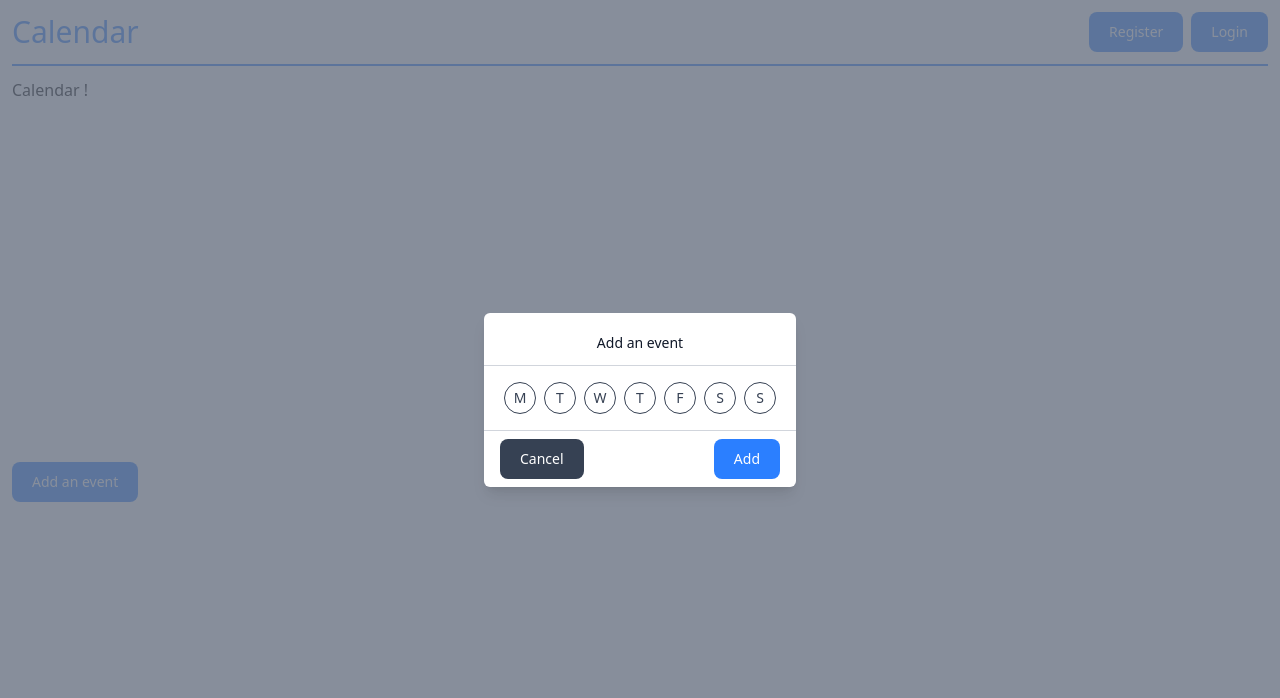
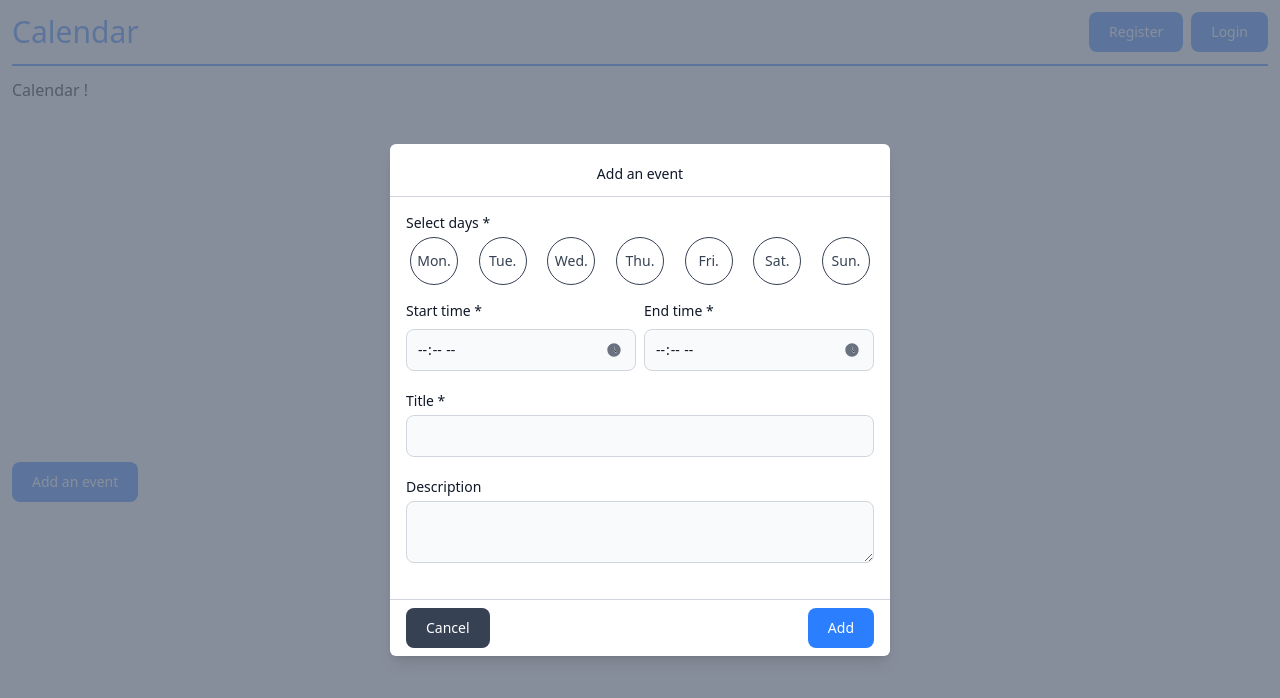
Before and after one commit to LucasHumbert/doctolibre-frontend, a Next.js app: page /calendar in a window 1280 px wide. Both pictures are taken after a click on the button "Add an event". Shown: the top 698 px of the page. Built offline with nearby package versions, Linux system fonts and the light colour scheme; no server answers.

Commit message:
add event form

```diff
--- a/src/app/(logged)/calendar/createEvent/create-event.tsx
+++ b/src/app/(logged)/calendar/createEvent/create-event.tsx
@@ -17,14 +17,79 @@ export default function CreateEvent() {
         {openModal && (<>
                 <div className='fixed top-0 left-0 w-full h-full bg-gray-500 opacity-80'></div>
                 <div className='fixed top-0 left-0 w-full h-full flex justify-center items-center'>
-                    <div className='max-w-[460px] bg-white shadow-lg py-2 rounded-md'>
+                    <div className='bg-white shadow-lg py-2 rounded-md'>
                         <h2 className='text-sm text-center font-medium text-gray-900 border-b border-gray-300 py-3 px-4 mb-4'>Add an event</h2>
-                        <div className='px-4 pb-4'>
-                            <div className='text-sm font-medium text-gray-700'>
-                                <SelectWeekday />
+                        <div className='px-4 pb-4 min-w-[500px] text-sm font-medium text-gray-700'>
+                            <SelectWeekday/>
+
+                            <div className='w-full mb-5 mt-4 flex justify-between items-center'>
+                                <div className='w-full mr-1'>
+                                    <label htmlFor="start_time"
+                                           className="block mb-2 text-sm font-medium text-gray-900"
+                                    >
+                                        Start time *
+                                    </label>
+                                    <div className="relative">
+                                        <div
+                                            className="absolute inset-y-0 end-0 top-0 flex items-center pe-3.5 pointer-events-none">
+                                            <svg className="w-4 h-4 text-gray-500" aria-hidden="true"
+                                                 xmlns="http://www.w3.org/2000/svg" fill="currentColor" viewBox="0 0 24 24">
+                                                <path fillRule="evenodd"
+                                                      d="M2 12C2 6.477 6.477 2 12 2s10 4.477 10 10-4.477 10-10 10S2 17.523 2 12Zm11-4a1 1 0 1 0-2 0v4a1 1 0 0 0 .293.707l3 3a1 1 0 0 0 1.414-1.414L13 11.586V8Z"
+                                                      clipRule="evenodd"/>
+                                            </svg>
+                                        </div>
+                                        <input type="time" id="start_time"
+                                               className="bg-gray-50 border leading-none border-gray-300 text-gray-900 text-sm rounded-lg focus:ring-blue-500 focus:border-blue-500 block w-full p-2.5"
+                                               required
+                                        />
+                                    </div>
+                                </div>
+
+                                <div className='w-full ml-1'>
+                                    <label htmlFor="end_time"
+                                           className="block mb-2 text-sm font-medium text-gray-900"
+                                    >
+                                        End time *
+                                    </label>
+                                    <div className="relative">
+                                        <div
+                                            className="absolute inset-y-0 end-0 top-0 flex items-center pe-3.5 pointer-events-none">
+                                            <svg className="w-4 h-4 text-gray-500" aria-hidden="true"
+                                                 xmlns="http://www.w3.org/2000/svg" fill="currentColor" viewBox="0 0 24 24">
+                                                <path fillRule="evenodd"
+                                                      d="M2 12C2 6.477 6.477 2 12 2s10 4.477 10 10-4.477 10-10 10S2 17.523 2 12Zm11-4a1 1 0 1 0-2 0v4a1 1 0 0 0 .293.707l3 3a1 1 0 0 0 1.414-1.414L13 11.586V8Z"
+                                                      clipRule="evenodd"/>
+                                            </svg>
+                                        </div>
+                                        <input type="time" id="end_time"
+                                               className="bg-gray-50 border leading-none border-gray-300 text-gray-900 text-sm rounded-lg focus:ring-blue-500 focus:border-blue-500 block w-full p-2.5"
+                                               required
+                                        />
+                                    </div>
+                                </div>
+                            </div>
+
+                            <div className='w-full mb-5 mt-4'>
+                                <label htmlFor='title' className="block mb-1 text-sm font-medium text-gray-900">
+                                    Title *
+                                </label>
+                                <input type='text' id='title' name='title'
+                                       className="bg-gray-50 border border-gray-300 text-gray-900 text-sm rounded-lg focus:ring-blue-500 focus:border-blue-500 block w-full p-2.5"
+                                       required/>
+                            </div>
+
+                            <div className='w-full mb-5 mt-4'>
+                                <label htmlFor='title' className="block mb-1 text-sm font-medium text-gray-900">
+                                    Description
+                                </label>
+                                <textarea id='title' name='title'
+                                          className="min-h-[42px] max-h-[400px] bg-gray-50 border border-gray-300 text-gray-900 text-sm rounded-lg focus:ring-blue-500 focus:border-blue-500 block w-full p-2.5"
+                                          required/>
                             </div>
                         </div>
-                        <div className='border-t border-gray-300 cursor-pointer flex justify-between items-center px-4 pt-2'>
+                        <div
+                            className='border-t border-gray-300 cursor-pointer flex justify-between items-center px-4 pt-2'>
                             <button
                                 type='button'
                                 className='cursor-pointer text-white bg-gray-700 whitespace-nowrap hover:bg-gray-900 font-medium rounded-lg text-sm px-5 py-2.5'
@@ -33,7 +98,7 @@ export default function CreateEvent() {
                                 Cancel
                             </button>
 
-                            <BlueButton text='Add' onClick={handleModal} />
+                            <BlueButton text='Add' onClick={handleModal}/>
                         </div>
                     </div>
                 </div>
--- a/src/app/(logged)/calendar/createEvent/select-weekday.tsx
+++ b/src/app/(logged)/calendar/createEvent/select-weekday.tsx
@@ -8,13 +8,13 @@ export default function SelectWeekday() {
     };
 
     const weekDays: Day[] = [
-        { code: 1, value: 'Monday', text: 'M' },
-        { code: 2, value: 'Tuesday', text: 'T' },
-        { code: 3, value: 'Wednesday', text: 'W' },
-        { code: 4, value: 'Thursday', text: 'T' },
-        { code: 5, value: 'Friday', text: 'F' },
-        { code: 6, value: 'Saturday', text: 'S' },
-        { code: 7, value: 'Sunday', text: 'S' },
+        { code: 1, value: 'Monday', text: 'Mon.' },
+        { code: 2, value: 'Tuesday', text: 'Tue.' },
+        { code: 3, value: 'Wednesday', text: 'Wed.' },
+        { code: 4, value: 'Thursday', text: 'Thu.' },
+        { code: 5, value: 'Friday', text: 'Fri.' },
+        { code: 6, value: 'Saturday', text: 'Sat.' },
+        { code: 7, value: 'Sunday', text: 'Sun.' },
     ]
 
     const [selectedDays, setSelectDays] = useState<number[]>([])
@@ -27,13 +27,15 @@ export default function SelectWeekday() {
         }
     }
 
-    return <div className='flex flex-row justify-between items-center'>
+    return <>
+        <p className='mb-1 text-sm font-medium text-gray-900'>Select days *</p>
+        <div className='flex flex-row justify-between items-center'>
             { weekDays.map((day) =>
                 <div
                     key={day.code}
                     title={day.value}
                     className={`
-                    cursor-pointer border rounded-[50%] w-8 h-8 mx-1 flex justify-center items-center
+                    cursor-pointer border rounded-[50%] w-12 h-12 mx-1 flex justify-center items-center
                     ${selectedDays.includes(day.code) ? "bg-blue-500 text-white border-gray-500" : ""}
                 `}
                     onClick={() => handleSelect(day.code)}
@@ -43,4 +45,5 @@ export default function SelectWeekday() {
             )
             }
         </div>
+    </>
 }
```
Lines whose indentation alone changed are shown as unchanged.
